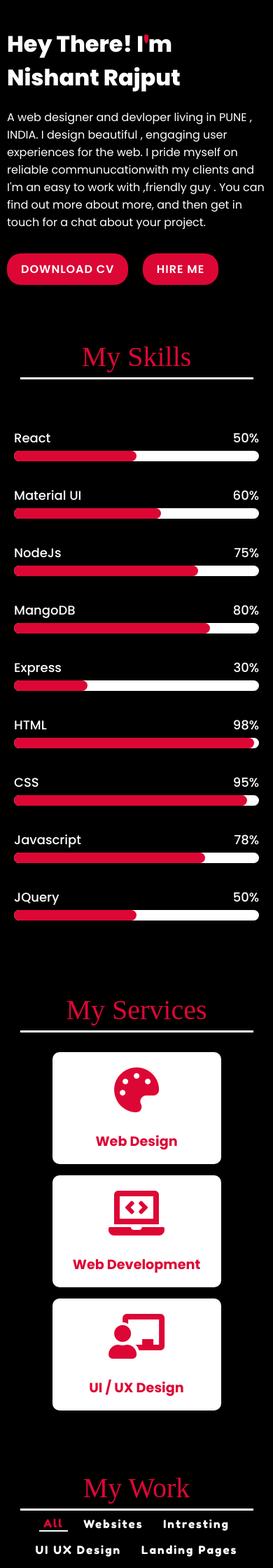
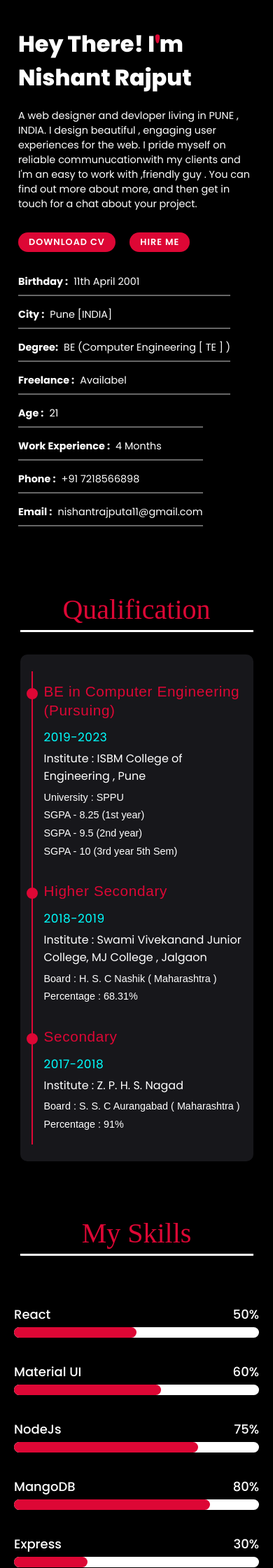
Before and after one commit to ismartNishant/PORTFOLIO, a PHP site: page / in a window 390 px wide. Shown: the part 1314-3554 px from the top of the page at 70% size. Run offline with PHP 8.4, Linux system fonts and the light colour scheme; some web fonts are replaced.

Commit message:
new look

```diff
--- a/index.html
+++ b/index.html
@@ -9,6 +9,7 @@
   <!-- fox icons cdn-->
   <link href='https://unpkg.com/boxicons@2.0.7/css/boxicons.min.css' rel='stylesheet'>
   <!-- font awesome cdn link  -->
+
   <link rel="stylesheet" href="https://cdnjs.cloudflare.com/ajax/libs/font-awesome/5.15.2/css/all.min.css">
 </head>
 
@@ -20,7 +21,9 @@
   <!-- start preloader-->
   <div class="preloader">
     <div class="wraper">
-      <h1>Loading <i class='bx bx-circle'></i><i class='bx bx-circle bx-fade-right bx-flip-horizontal'></i><i class='bx bx-circle bx-fade-right bx-flip-horizontal'></i><i class='bx bx-circle bx-fade-right bx-flip-horizontal'></i></h1>
+      <h1>Loading <i class='bx bx-circle'></i><i class='bx bx-circle bx-fade-right bx-flip-horizontal'></i><i
+          class='bx bx-circle bx-fade-right bx-flip-horizontal'></i><i
+          class='bx bx-circle bx-fade-right bx-flip-horizontal'></i></h1>
     </div>
   </div>
   <!-- end preloader-->
@@ -72,7 +75,8 @@
           <img src="images/profile.png" alt="">
         </div>
       </div>
-      <div class="column col-right reveal">
+      <div class="column col-right ">
+        <div class="reveal">
           <h2 class="content-title">Hey There! I<b>'</b>m Nishant Rajput</h2>
           <p class="paragraph-text reveal"> A web designer and devloper living in PUNE , INDIA. I design beautiful ,
             engaging user experiences for the web. I
@@ -84,17 +88,82 @@
             <button class="btn" style="border: none; margin-left: 1rem;">Hire Me</button>
           </div>
         </div>
+        <div class="reveal  about-info">
+          <div class="about-info-left">
+            <div style="display: flex; ">
+              <h4>Birthday : </h4>
+              <p>11th April 2001</p>
+            </div>
+            <div style="display: flex;">
+              <h4>City : </h4>
+              <p>Pune [INDIA]</p>
+            </div>
+            <div style="display: flex;">
+              <h4>Degree: </h4>
+              <p>BE (Computer Engineering [ TE ] )</p>
+            </div>
+            <div style="display: flex;">
+              <h4>Freelance : </h4>
+              <p>Availabel</p>
+            </div>
+          </div>
+          <div class="about-info-right">
+            <div style="display: flex;">
+              <h4>Age : </h4>
+              <p>21</p>
+            </div>
+            <div style="display: flex;">
+              <h4>Work Experience : </h4>
+              <p>4 Months</p>
+            </div>
+            <div style="display: flex;">
+              <h4>Phone : </h4>
+              <p>+91 7218566898</p>
+            </div>
+            <div style="display: flex;">
+              <h4>Email : </h4>
+              <p>nishantrajputa11@gmail.com</p>
+            </div>
+
+          </div>
+        </div>
+      </div>
+
     </div>
 
   </section>
-  <!-- <section class="qualification" id="qualification">
+  <section class="qualification" id="qualification">
     <div class="title reveal">
       <h2 class="section-title"><span>Qualification</span></h2>
     </div>
-    <div>
+      <div class="timeline">
+        <div class="timeline_item reveal" >
+          <h1>BE in Computer Engineering (Pursuing)</h1>
+          <h3 class="year">2019-2023</h3>
+          <h3>Institute : ISBM College of Engineering , Pune </h3>
+          <p> University : SPPU</p>
+          <p>  SGPA - 8.25 (1st year)</p>
+          <p>  SGPA - 9.5 (2nd year)</p>
+          <p>  SGPA - 10 (3rd year 5th Sem)</p>
+        </div>
 
+        <div class="timeline_item reveal">
+          <h1>Higher Secondary</h1>
+          <h3 class="year">2018-2019</h3>
+          <h3>Institute : Swami Vivekanand Junior College, MJ College , Jalgaon</h3>
+          <p> Board : H. S. C  Nashik ( Maharashtra )</p>
+          <p> Percentage : 68.31% </p>
         </div>
-  </section> -->
+
+        <div class="timeline_item reveal">
+          <h1>Secondary</h1>
+          <h3 class="year">2017-2018</h3>
+          <h3>Institute : Z. P. H. S. Nagad </h3>
+          <p> Board : S. S. C  Aurangabad ( Maharashtra )</p>
+          <p> Percentage : 91%</p>
+        </div>
+      </div>
+  </section>
 
   <section class="skills" id="skills">
     <div class="title reveal">
@@ -164,6 +233,13 @@
             <span>50%</span>
           </div>
           <div class="line jquery"></div>
+        </div>
+        <div class="bar reveal">
+          <div class="info">
+            <span>Bootstrap </span>
+            <span>97%</span>
+          </div>
+          <div class="line bootstarp"></div>
         </div>
 
       </div>
@@ -532,6 +608,7 @@
       <a href="https://www.instagram.com/being_sarcastic_14/"><i class="fab fa-instagram"
           style="color: #f53657"></i></a>
       <a href="https://twitter.com/ismart_Nishant?s=09"><i class="fab fa-twitter-square" style="color:#39d7f7"></i></a>
+      <a href="https://github.com/ismartNishant"><i class="fab fa-github" style="color:#04d51d"></i></a>
     </div>
     <div class="policy">
       <p class="devby">Made with <i class='bx bxs-heart bx-flashing'></i> by Nishnat Rajput</p>
--- a/style.css
+++ b/style.css
@@ -343,19 +343,41 @@ b {
 }
 .about .content .col-left {
   position: relative;
-  width: 100%;
+  width: auto;
+  margin-right: 3rem;
 }
 .about .content .col-right {
   position: relative;
   width: 100%;
 }
+.about .content .about-info{
+  margin-top: 2rem;
+  display: flex;
+  justify-content: space-between;
+  flex-wrap: wrap;
+}
+.about .content .about-info h4{
+  padding-right: .5rem;
+}
+/* .about .content .about-info .about-info-left ,
+.about .content .about-info .about-info-right {
+  margin: 0rem 1rem;
+} */
+.about .content .about-info .about-info-left div,
+.about .content .about-info .about-info-right div{
+  margin-bottom: 1rem ;
+  padding-bottom: .5rem;
+  border-bottom: 2px solid #666;
+}
 .about .content .col-left .img-card {
   position: relative;
   display: flex;
   justify-content: center;
-  width: 80%;
+  width: 100%;
+
   height: 70vh;
   overflow: hidden;
+  border-radius: 10px;
 }
 .about .content .col-left .img-card img {
   object-fit: cover;
@@ -449,6 +471,12 @@ b {
   width: 60%;
   background: var(--maincolor);
 }
+.skills .content .col-right .bar .bootstarp:before {
+  width: 97%;
+  background: var(--maincolor);
+}
+
+
 /*=======================
        services
    =======================*/
@@ -617,6 +645,69 @@ section #services {
   font-weight: 400;
   text-align: center;
   margin: 0.5em;
+}
+
+
+
+.timeline{
+  background:#17171B;
+  margin-top: 2rem !important;
+  margin: 0 auto;
+  padding-bottom: 10px;
+  border-radius: 10px;
+  width:60%;
+  position: relative;
+  padding:  3rem 5rem ;
+}
+.timeline .timeline_item{
+  background:#17171B;
+  border-left: 2px solid var(--maincolor);
+  position: relative;
+  padding: 0rem 0rem 1rem 2rem;
+  padding-bottom: 1rem;
+}
+
+.timeline .timeline_item::after{
+  width: 12px;
+  height: 12px;
+  border-radius: 50px;
+  display: block;
+  top: 1.5rem;
+  position: absolute;
+  left: -9px;
+  content:"";
+  border: 2px solid var(--maincolor);
+  background: var(--maincolor);
+}
+.timeline .timeline_item h1{
+  color:var(--maincolor);
+  font-size: 1.5rem;
+  font-weight: lighter;
+  padding-bottom: .5rem;
+  padding-top: 15px;
+  background:#17171B;
+  line-height: 1.3;
+  letter-spacing: 0.03em;
+  font-family: "Oswald", sans-serif;
+}
+.timeline .timeline_item p{
+  font-size: 16px;
+  color: var(--text-color);
+  background:#17171B;
+  padding: .3rem 0rem;
+  font-family: "Raleway", sans-serif;
+}
+.timeline .timeline_item h3{
+  color: var(--text-color);
+  font-weight: 400;
+  padding: .3rem 0rem;
+}
+.timeline .timeline_item .year{
+  font-size: 17px;
+  color: aqua;
+  padding-bottom: 0rem;
+  background:#17171B;
+  letter-spacing: 0.03em;
 }
 /*
 ===================
@@ -892,7 +983,7 @@ section #services {
     transition: 0.3s ease;
   }
   section {
-    padding: 90px 20px;
+    padding: 90px 50px;
   }
   .main .content h2 span {
     font-size: 10rem;
@@ -919,6 +1010,10 @@ section #services {
     position: relative;
     width: 100%;
   }
+  .about-info {
+    margin-top: 2rem;
+    justify-content: space-around !important;
+  }
   .about .content .col-left .img-card img {
     width: 100%;
     object-fit: contain;
@@ -944,8 +1039,8 @@ section #services {
     padding: 35px 40px;
   }
   .btn {
-    margin-top: 2em;
-    font-size: 2.5em;
+    font-size: 1rem;
+    /* padding: 5px 15px; */
   }
   .media-icons a {
     color: var(--text-color);
@@ -956,7 +1051,10 @@ section #services {
     margin: 1rem;
   }
   .work .controls {
-    margin-bottom: 1em;
+    margin: 1rem 0rem .5rem 0rem;
+  }
+  .timeline{
+    width:70%;
   }
 }
 
@@ -966,7 +1064,7 @@ section #services {
     padding: 0.6rem 1.4rem;
   }
   section {
-    padding: 80px 25px !important;
+    padding: 80px 40px !important;
   }
   .title h2 {
     font-size: 4rem;
@@ -1047,7 +1145,7 @@ section #services {
     font-size: 4em;
   }
   .contact .content .row .card {
-    width: 150px;
+    width: 170px;
     margin: 5px;
     padding: 8px;
   }
@@ -1061,10 +1159,15 @@ section #services {
     font-size: 0.8em;
   }
   .btn {
-    font-size: 1.8rem;
+    font-size: 1rem;
+    padding: 8px 25px;
+  }
+  .timeline{
+    width:90%;
+    margin-top: 2rem !important;
   }
 }
-@media (max-width: 550px) {
+@media (max-width: 650px) {
   section {
     padding: 60px 25px !important;
   }
@@ -1117,9 +1220,7 @@ section #services {
     font-size: 1.5rem;
     line-height: 4rem;
   }
-  .btn {
-    font-size: 1rem;
-  }
+
   .media-icons a {
     color: var(--text-color);
     font-size: 3rem;
@@ -1128,6 +1229,17 @@ section #services {
   .work .controls .buttons {
     margin: 0.5rem 0.5rem;
     font-size: 1rem;
+  }
+  .btn {
+    font-size: .8rem;
+    padding: 5px 15px;
+  }
+  .about-info {
+    justify-content: flex-start !important;
+  }
+  .timeline{
+    width:90%;
+    padding: 2rem 2rem;
   }
 }
 @media (max-width: 450px) {
@@ -1183,7 +1295,15 @@ section #services {
     font-size: 1.8rem;
   }
   .main .content {
+    padding: 0rem .5rem;
     padding: 1rem;
+  }
+  .about .content .col-right {
+    padding: 0rem 1rem;
+}
+  .about-info h4,
+  .about p{
+    font-size: .9rem !important;
   }
   .media-icons a {
     font-size: 2rem;
@@ -1194,6 +1314,33 @@ section #services {
   .footer {
     padding: 2rem 1em;
   }
+  .timeline{
+    padding: 1.5rem 1rem;
+  }
+  .timeline .timeline_item {
+    padding: 0rem 0rem 1rem 1rem;
+    padding-bottom: 1rem;
+}
+  .timeline .timeline_item h1 {
+    font-size: 1.3rem;
+    padding-bottom: 0.5rem;
+    padding-top: 15px;
+}
+.timeline .timeline_item p {
+  font-size: .9rem;
+}
+.timeline .timeline_item h3 {
+  font-size: 1rem;
+}
+.contact .content .row .card {
+  width: 160px;
+}
+.contact .content .row .card .info span {
+  font-size: 0.7em;
+}
+.contact .content .row .card .info h3 {
+  margin: 0px;
+}
 }
 @media (max-width: 280px) {
   .menu-btn {
```
Lines whose indentation alone changed are shown as unchanged.
